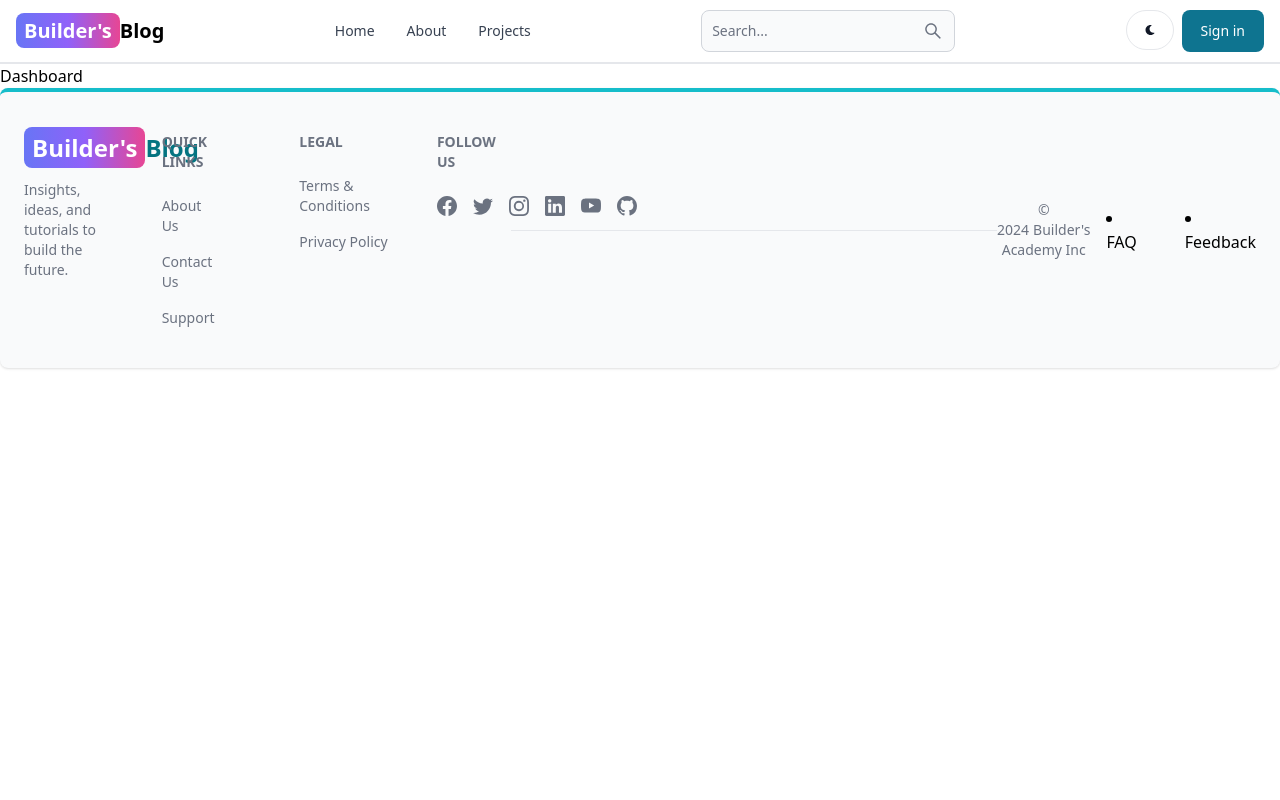
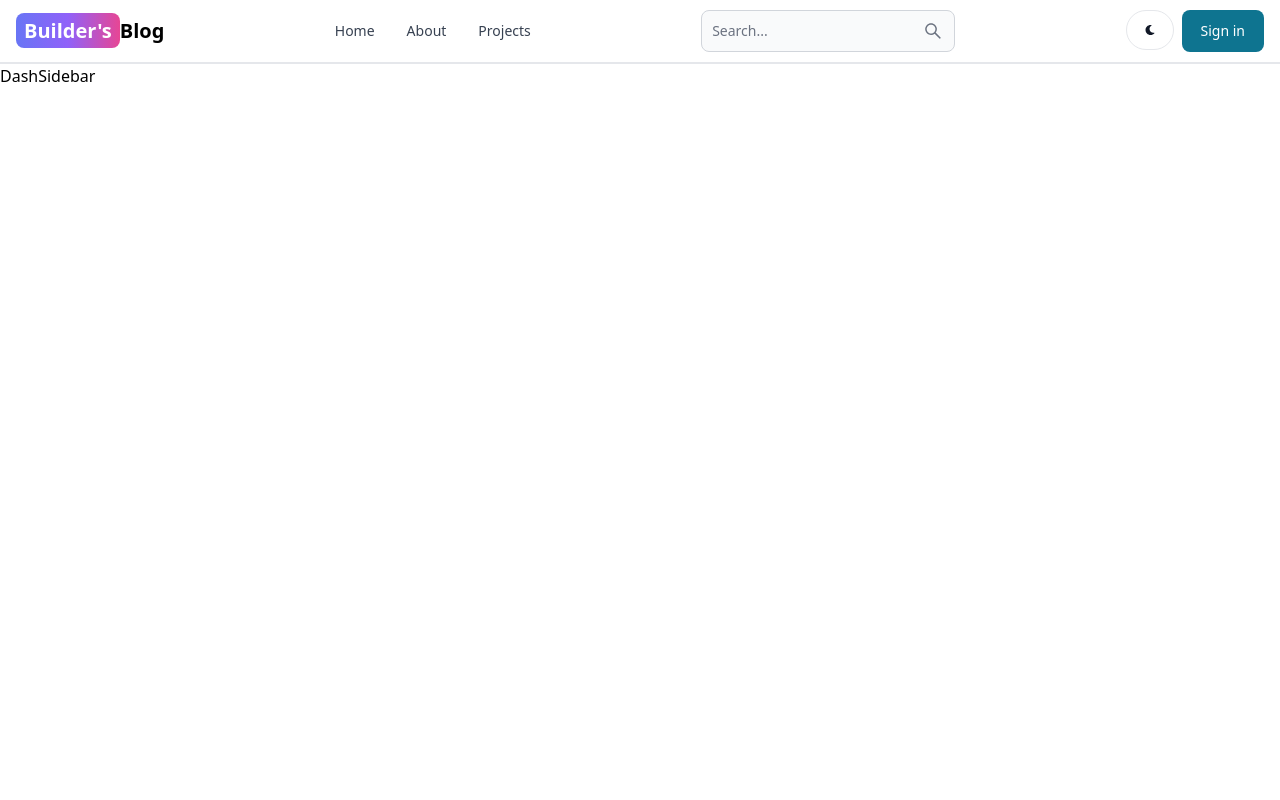
Before and after one commit to KHATRIRAMESH/Builders, a React (Vite) app in the folder frontend/: page /dashboard in a window 1280 px wide. Shown: the top 800 px of the page. Built offline with nearby package versions, Linux system fonts and the light colour scheme.

Commit message:
dashboard

```diff
--- /dev/null
+++ b/frontend/src/components/DashProfile.jsx
@@ -0,0 +1,6 @@
+const DashProfile = () => {
+  return (
+    <div>DashProfile</div>
+  )
+}
+export default DashProfile
--- /dev/null
+++ b/frontend/src/components/DashSidebar.jsx
@@ -0,0 +1,6 @@
+const DashSidebar = () => {
+  return (
+    <div>DashSidebar</div>
+  )
+}
+export default DashSidebar
--- a/frontend/src/components/Header.jsx
+++ b/frontend/src/components/Header.jsx
@@ -55,7 +55,7 @@ const Header = () => {
                   {currentUser.email}
                 </span>
               </Dropdown.Header>
-              <Link to="/dashboard">
+              <Link to="/dashboard?tab=profile">
                 <Dropdown.Item>Profile</Dropdown.Item>
               </Link>
               <Dropdown.Divider />
--- /dev/null
+++ b/frontend/src/components/PrivateRoute.jsx
@@ -0,0 +1,9 @@
+import { useSelector } from "react-redux";
+import { Outlet, Navigate } from "react-router-dom";
+
+const PrivateRoute = () => {
+  const { currentUser } = useSelector((state) => state.user);
+
+  return currentUser ? <Outlet /> : <Navigate to="/sign-in" />;
+};
+export default PrivateRoute;
--- a/frontend/src/pages/Dashboard.jsx
+++ b/frontend/src/pages/Dashboard.jsx
@@ -1,6 +1,33 @@
+import { useState, useEffect } from "react";
+import { useLocation } from "react-router-dom";
+import DashSidebar from "../components/DashSidebar";
+import DashProfile from "../components/DashProfile";
+
 const Dashboard = () => {
+  const location = useLocation();
+
+  const [tab, setTabs] = useState();
+
+  useEffect(() => {
+    const urlParams = new URLSearchParams(location.search);
+    const tabFromUrl = urlParams.get("tab");
+
+    if (tabFromUrl) {
+      setTabs(tabFromUrl);
+    }
+  }, [location.search]);
+  console.log(tab);
+
   return (
-    <div>Dashboard</div>
-  )
-}
-export default Dashboard
+    <div className="min-h-screen">
+      <div>
+        {/* sidebar */}
+        <DashSidebar />
+      </div>
+
+      {/* {profile} */}
+      {tab === "profile" && <DashProfile />}
+    </div>
+  );
+};
+export default Dashboard;
```
